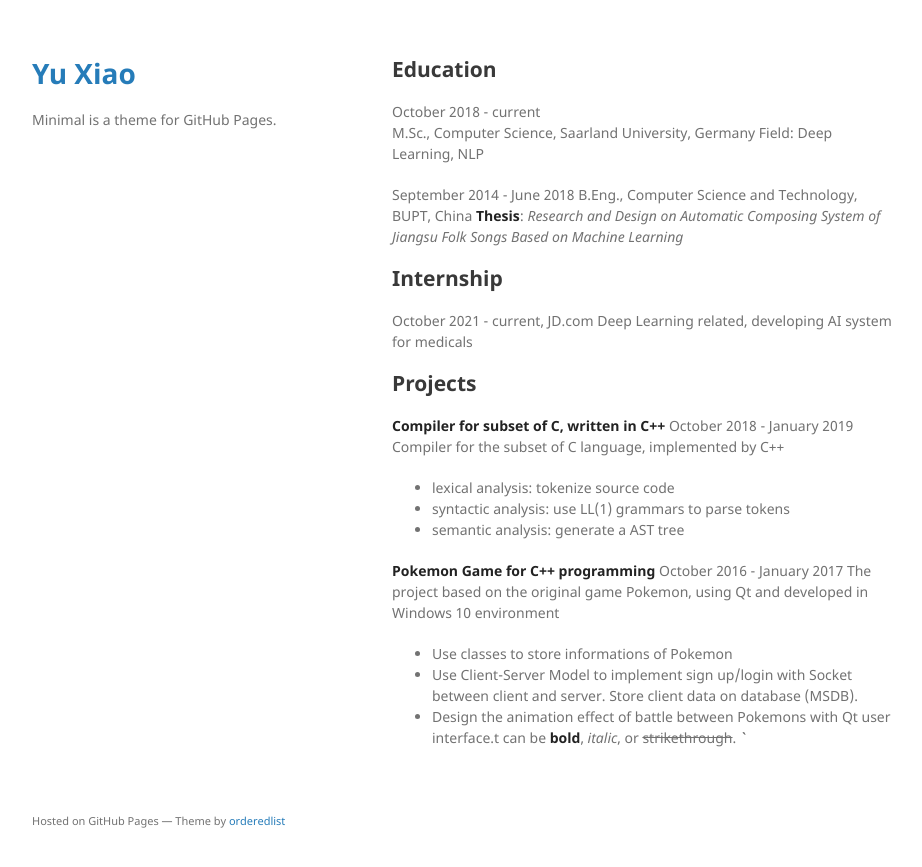
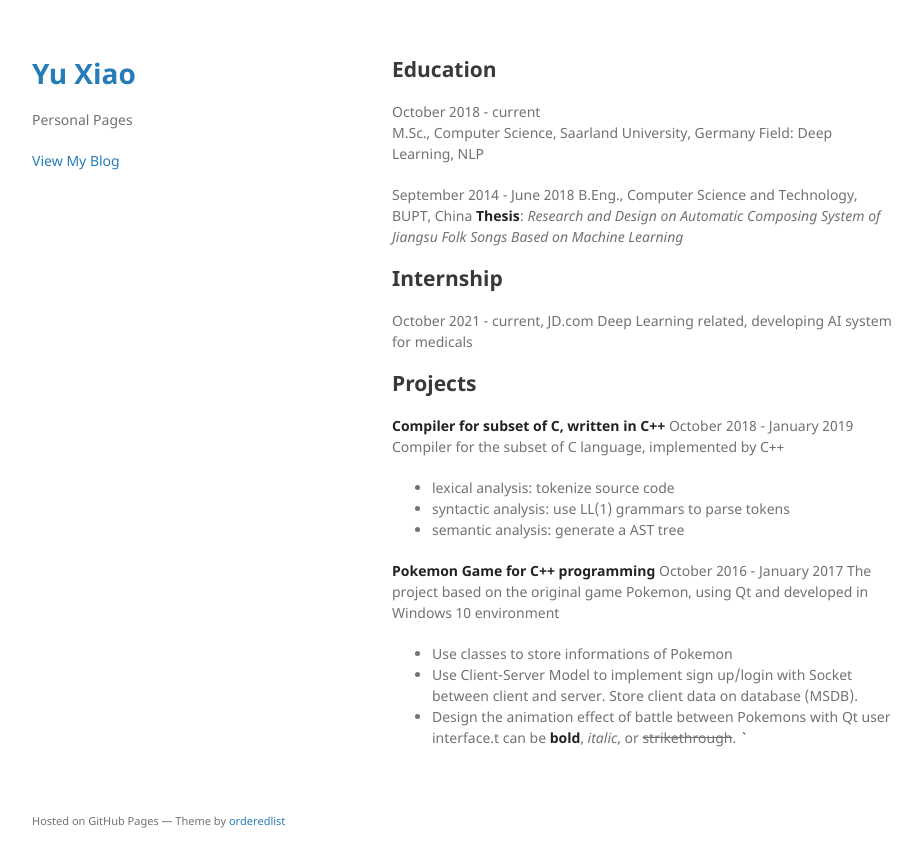
Before and after one commit to yuuu14/yuuu14.github.io, a Jekyll site: the page built from index.md, in a window 1280 px wide. Shown: the top 867 px of the page, without its empty margins (178-1100 px from the left). Built offline with Jekyll 4.4.1, drawn with Linux system fonts in a browser that asks for light colours.

Commit message:
update config: add blog link

```diff
--- a/_config.yml
+++ b/_config.yml
@@ -1,6 +1,7 @@
 title: Yu Xiao
 logo: null # /assets/img/logo.png
-description: Minimal is a theme for GitHub Pages.
+description: Personal Pages
 show_downloads: false
+show_blog: true
 google_analytics:
 theme: jekyll-theme-minimal
--- a/_layouts/default.html
+++ b/_layouts/default.html
@@ -31,6 +31,10 @@
         <p class="view"><a href="{{ site.github.owner_url }}">View My GitHub Profile</a></p>
         {% endif %}
 
+	{% if site.show_blog %}
+	  <p class="view"><a href="{{ "/" | absolute_url }}blog">View My Blog</a></p>
+	{% endif %}
+
         {% if site.show_downloads %}
         <ul class="downloads">
           <li><a href="{{ site.github.zip_url }}">Download <strong>ZIP File</strong></a></li>
```
